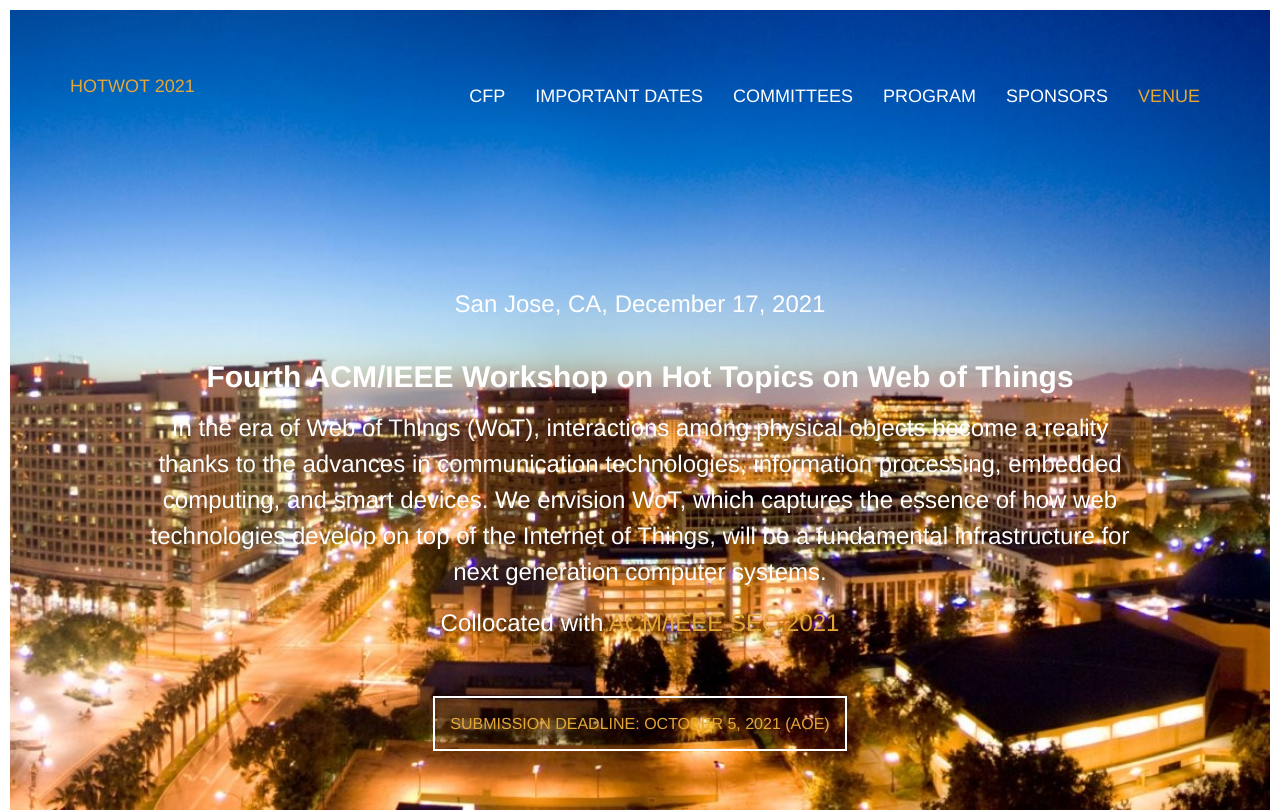
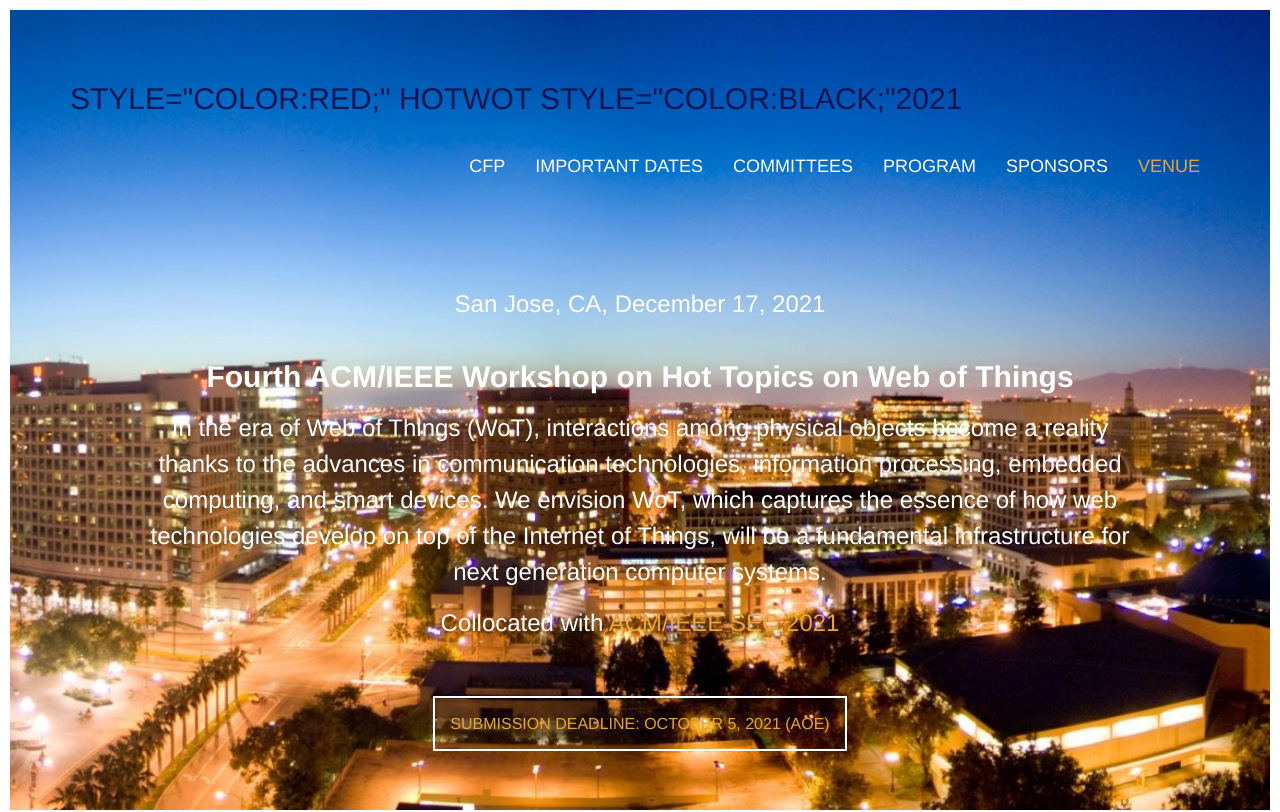
Before and after one commit to HotWot2021/HotWot2021.github.io, a plain HTML site: page index.html in a window 1280 px wide. Shown: the top 812 px of the page. Drawn offline with Linux system fonts and the light colour scheme; some packages are replaced by stand-ins of ours; files whose address does not match are found by name.

Commit message:
Create index.html

```diff
--- a/index.html
+++ b/index.html
@@ -57,7 +57,7 @@
                     <span class="icon-bar"></span>
                 </button>
                 <!-- <a class="navbar-brand page-scroll" href="#page-top"><img src="img/logo2021.png" alt=""></a> -->
-		    <a class="navbar-brand page-scroll"><span>HotWot 2021</span></a>
+		    <a class="navbar-brand page-scroll"><span> <h2>style="color:red;" HotWot style="color:black;"2021</h2></span></a>
             </div>
 
 
```
